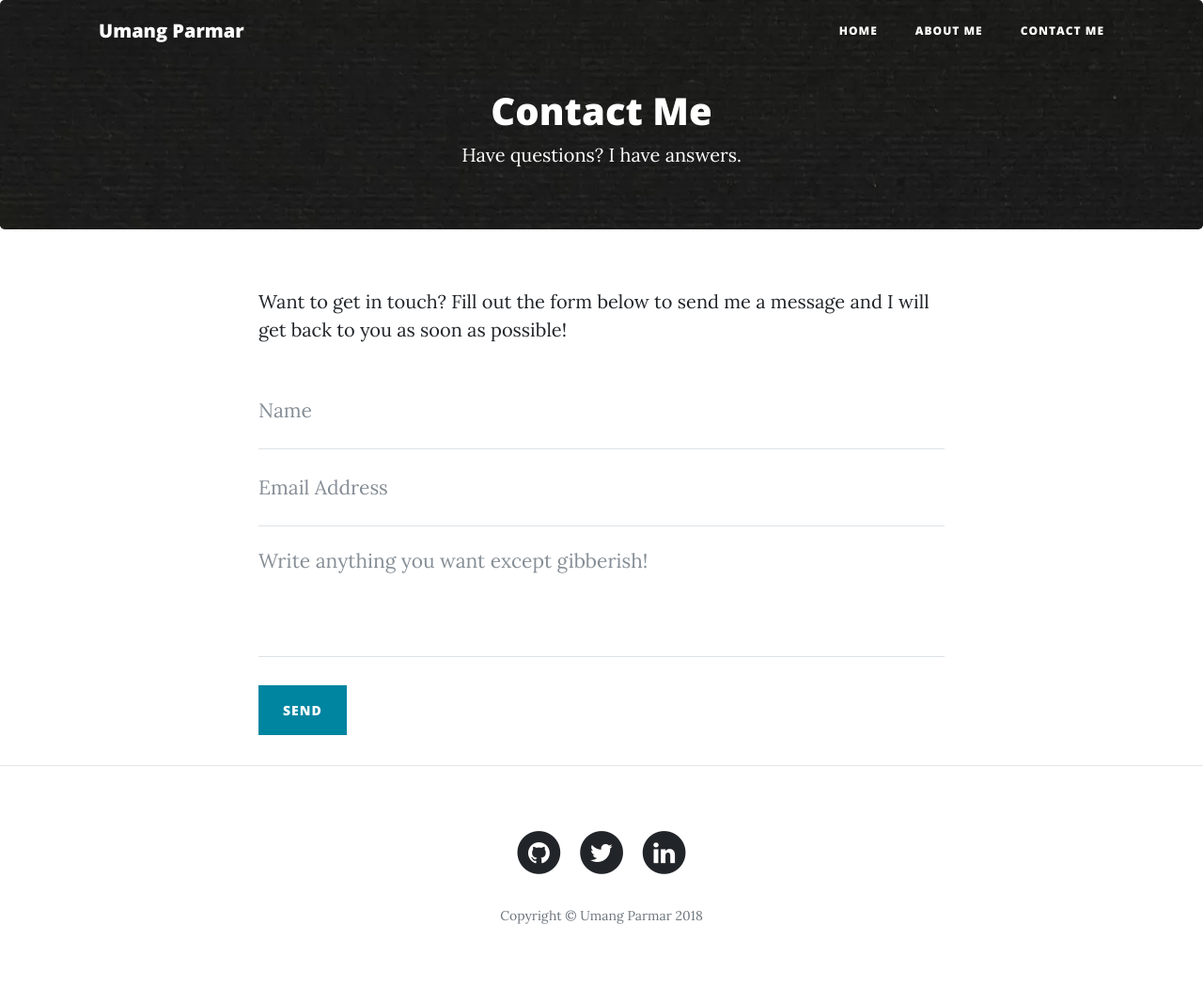
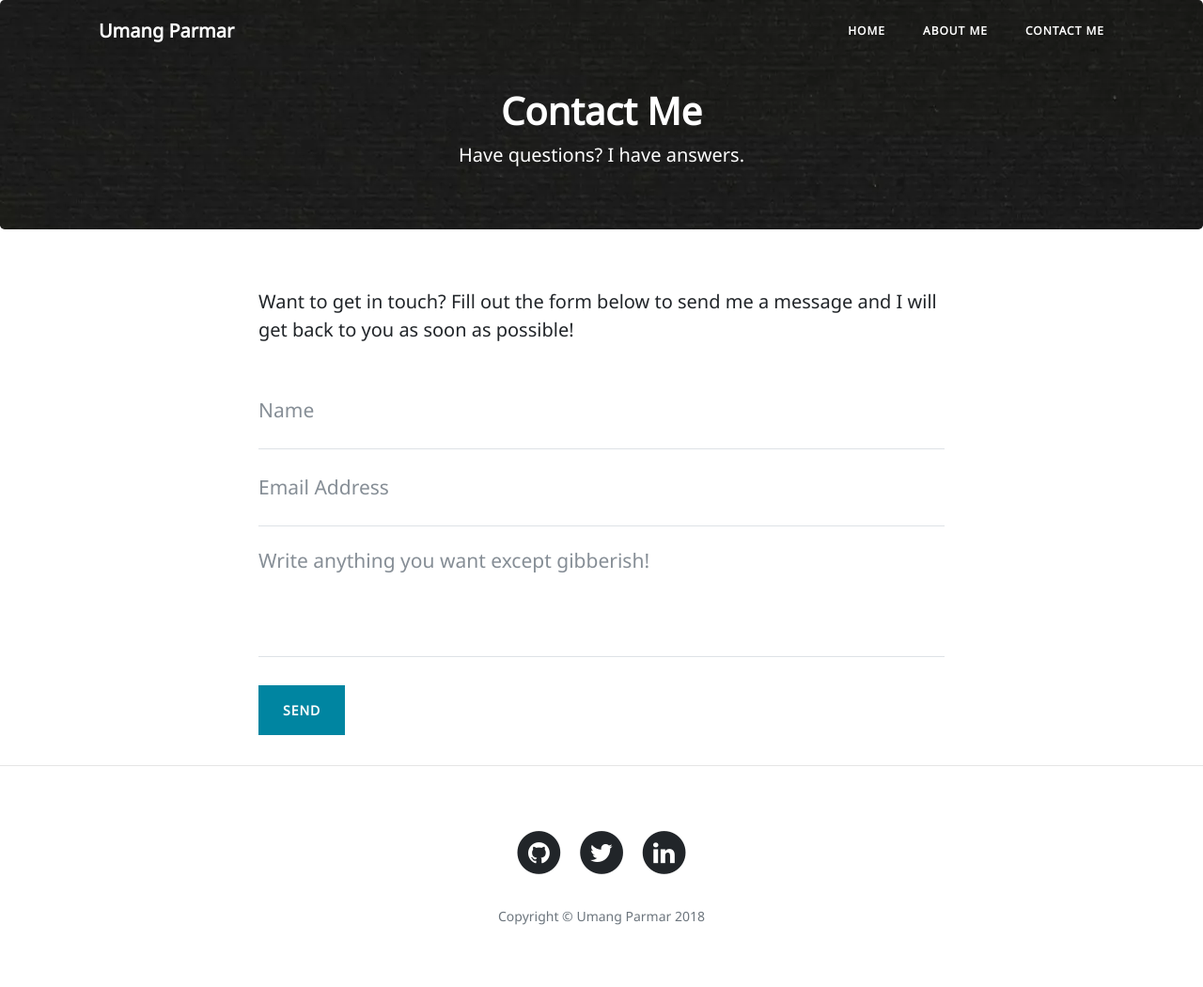
Before and after one commit to darkLord19/ublog, a Django app: template blog/templates/blog/contact.html in a window 1280 px wide. Shown: the whole page at 94% size. Run offline with Django 3.2, Linux system fonts and the light colour scheme; the template is opened without the code that fills it, so the values that code supplies are empty; some libraries are stand-ins or nearby versions.

Commit message:
Use Noto Sans fonts

```diff
--- a/blog/static/blog/css/clean-blog.css
+++ b/blog/static/blog/css/clean-blog.css
@@ -1,7 +1,7 @@
 body {
   font-size: 20px;
   color: #212529;
-  font-family: 'Lora', 'Times New Roman', serif;
+  font-family: 'Noto Sans', sans-serif;
 }
 
 p {
@@ -20,7 +20,7 @@ h4,
 h5,
 h6 {
   font-weight: 800;
-  font-family: 'Open Sans', 'Helvetica Neue', Helvetica, Arial, sans-serif;
+  font-family: 'Noto Sans', sans-serif;
 }
 
 a {
@@ -82,7 +82,7 @@ img::-moz-selection {
   position: absolute;
   border-bottom: 1px solid #e9ecef;
   background-color: white;
-  font-family: 'Open Sans', 'Helvetica Neue', Helvetica, Arial, sans-serif;
+  font-family: 'Noto Sans', sans-serif;
 }
 
 #mainNav .navbar-brand {
@@ -226,7 +226,7 @@ header.masthead .site-heading .subheading {
   line-height: 1.1;
   display: block;
   margin: 10px 0 0;
-  font-family: 'Open Sans', 'Helvetica Neue', Helvetica, Arial, sans-serif;
+  font-family: 'Noto Sans', sans-serif;
 }
 
 @media only screen and (min-width: 768px) {
@@ -250,14 +250,14 @@ header.masthead .post-heading .subheading {
   font-size: 24px;
   font-weight: 600;
   margin: 10px 0 30px;
-  font-family: 'Open Sans', 'Helvetica Neue', Helvetica, Arial, sans-serif;
+  font-family: 'Noto Sans', sans-serif;
 }
 
 header.masthead .post-heading .meta {
   font-size: 20px;
   font-weight: 300;
   font-style: italic;
-  font-family: 'Lora', 'Times New Roman', serif;
+  font-family: 'Noto Sans', sans-serif;
 }
 
 header.masthead .post-heading .meta a {
@@ -335,13 +335,13 @@ header.masthead .post-heading .meta a {
   border-radius: 0;
   background: none;
   box-shadow: none !important;
-  font-family: 'Lora', 'Times New Roman', serif;
+  font-family: 'Noto Sans', sans-serif;
 }
 
 .floating-label-form-group input::-webkit-input-placeholder,
 .floating-label-form-group textarea::-webkit-input-placeholder {
   color: #868e96;
-  font-family: 'Lora', 'Times New Roman', serif;
+  font-family: 'Noto Sans', sans-serif;
 }
 
 .floating-label-form-group label {
@@ -400,7 +400,7 @@ footer .copyright {
   letter-spacing: 1px;
   text-transform: uppercase;
   border-radius: 0;
-  font-family: 'Open Sans', 'Helvetica Neue', Helvetica, Arial, sans-serif;
+  font-family: 'Noto Sans', sans-serif;;
 }
 
 .btn-primary {
--- a/blog/templates/blog/home.html
+++ b/blog/templates/blog/home.html
@@ -14,9 +14,7 @@
     <link rel="stylesheet" href="https://stackpath.bootstrapcdn.com/bootstrap/4.1.3/css/bootstrap.min.css" integrity="sha384-MCw98/SFnGE8fJT3GXwEOngsV7Zt27NXFoaoApmYm81iuXoPkFOJwJ8ERdknLPMO" crossorigin="anonymous">
 
     <link href="https://stackpath.bootstrapcdn.com/font-awesome/4.7.0/css/font-awesome.min.css" rel="stylesheet" integrity="sha384-wvfXpqpZZVQGK6TAh5PVlGOfQNHSoD2xbE+QkPxCAFlNEevoEH3Sl0sibVcOQVnN" crossorigin="anonymous">
-    <link href='https://fonts.googleapis.com/css?family=Lora:400,700,400italic,700italic' rel='stylesheet' type='text/css'>
-    <link href='https://fonts.googleapis.com/css?family=Open+Sans:300italic,400italic,600italic,700italic,800italic,400,300,600,700,800' rel='stylesheet' type='text/css'>
-
+    <link href="https://fonts.googleapis.com/css?family=Noto+Sans" rel="stylesheet">
     <link href="{% static 'blog/css/clean-blog.css' %}" rel="stylesheet">
 
   </head>
```
